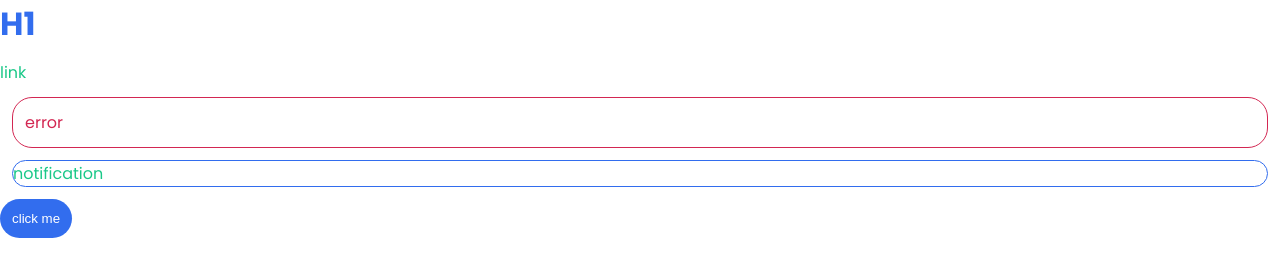
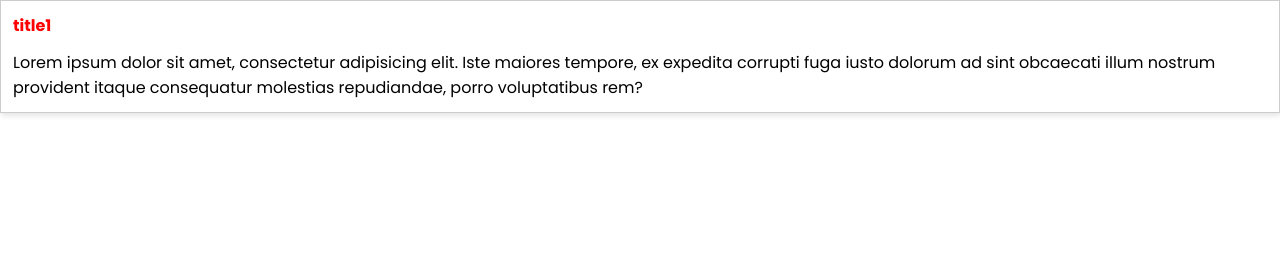
Before and after one commit to Annddreyy/sass-course, a website: page index.html in a window 1280 px wide. Drawn offline with Linux system fonts and the light colour scheme.

Commit message:
feat: lesson 6

```diff
--- a/index.html
+++ b/index.html
@@ -7,10 +7,13 @@
     <link rel="stylesheet" href="css/index.css">
 </head>
 <body>
-    <h1>H1</h1>
-    <a href="#">link</a>
-    <p class="error">error</p>
-    <p class="notification">notification</p>
-    <button>click me</button>
+    <div class="card">
+        <div class="card-title">title1</div>
+        <div class="card-body">
+            Lorem ipsum dolor sit amet, consectetur adipisicing elit. Iste maiores tempore, ex
+            expedita corrupti fuga iusto dolorum ad sint obcaecati illum nostrum provident itaque
+            consequatur molestias repudiandae, porro voluptatibus rem?
+        </div>
+    </div>
 </body>
 </html>
--- a/scss/_base.scss
+++ b/scss/_base.scss
@@ -1,3 +1,7 @@
+@use './variables' as *;
+@import url("https://fonts.googleapis.com/css2?family=Poppins:ital,wght@0,100;0,200;0,300;0,400;0,500;0,600;0,700;0,800;0,900;1,100;1,200;1,300;1,400;1,500;1,600;1,700;1,800;1,900&display=swap");
+
+
 * {
 	color: inherit;
 	margin: 0;
--- a/scss/_variables.scss
+++ b/scss/_variables.scss
@@ -8,3 +8,7 @@ $base-margin: 0.75rem;
 
 $base-border-thickness: 1px;
 $base-border-radius: 20px;
+
+$base-box-shadow: 1px 3px 5px rgba(0, 0, 0, 0.1);
+
+$base-font-size: 1rem;
--- /dev/null
+++ b/scss/components/_card.scss
@@ -0,0 +1,23 @@
+@use './variables' as *;
+
+.card {
+    display: block;
+    padding: $base-padding;
+    border: $base-border-thickness solid #ccc;
+    box-shadow: $base-box-shadow;
+
+    .card-title {
+        color: red;
+        font-size: $base-font-size;
+        padding-bottom: $base-padding;
+        font-weight: bold;
+    }
+
+    .card-body {
+        font-size: $base-font-size;
+
+        a {
+            text-decoration: underline;
+        }
+    }
+}
--- a/scss/index.scss
+++ b/scss/index.scss
@@ -1,63 +1,3 @@
 // import google font
-@use './variables' as *;
-@import url("https://fonts.googleapis.com/css2?family=Poppins:ital,wght@0,100;0,200;0,300;0,400;0,500;0,600;0,700;0,800;0,900;1,100;1,200;1,300;1,400;1,500;1,600;1,700;1,800;1,900&display=swap");
-
-/* reset styles */
-* {
-	color: inherit;
-	margin: 0;
-}
-
-body {
-	font-family: Poppins;
-}
-
-ul {
-	padding: 0;
-	list-style-type: none;
-}
-
-a {
-	text-decoration: none;
-}
-
-hr {
-	border: 0;
-	border-top: 1px dotted #efefef;
-}
-
-img {
-	max-width: 100%;
-}
-
-h1 {
-	color: $primary;
-	margin-bottom: $base-margin;
-}
-
-a {
-	color: $secondary;
-}
-
-button {
-	color: white;
-	border: 0;
-	background: $primary;
-	border-radius: $base-border-radius;
-	padding: $base-padding;
-}
-
-.error {
-	color: $error;
-	border: $base-border-thickness solid $error;
-	margin: $base-margin;
-	padding: $base-padding;
-	border-radius: $base-border-radius;
-}
-
-.notification {
-	color: $secondary;
-	border: $base-border-thickness solid $primary;
-	margin: $base-margin;
-	border-radius: $base-border-radius;
-}
+@use './base';
+@use  './components/card';
```
Also changed, not shown: css/index.css.
